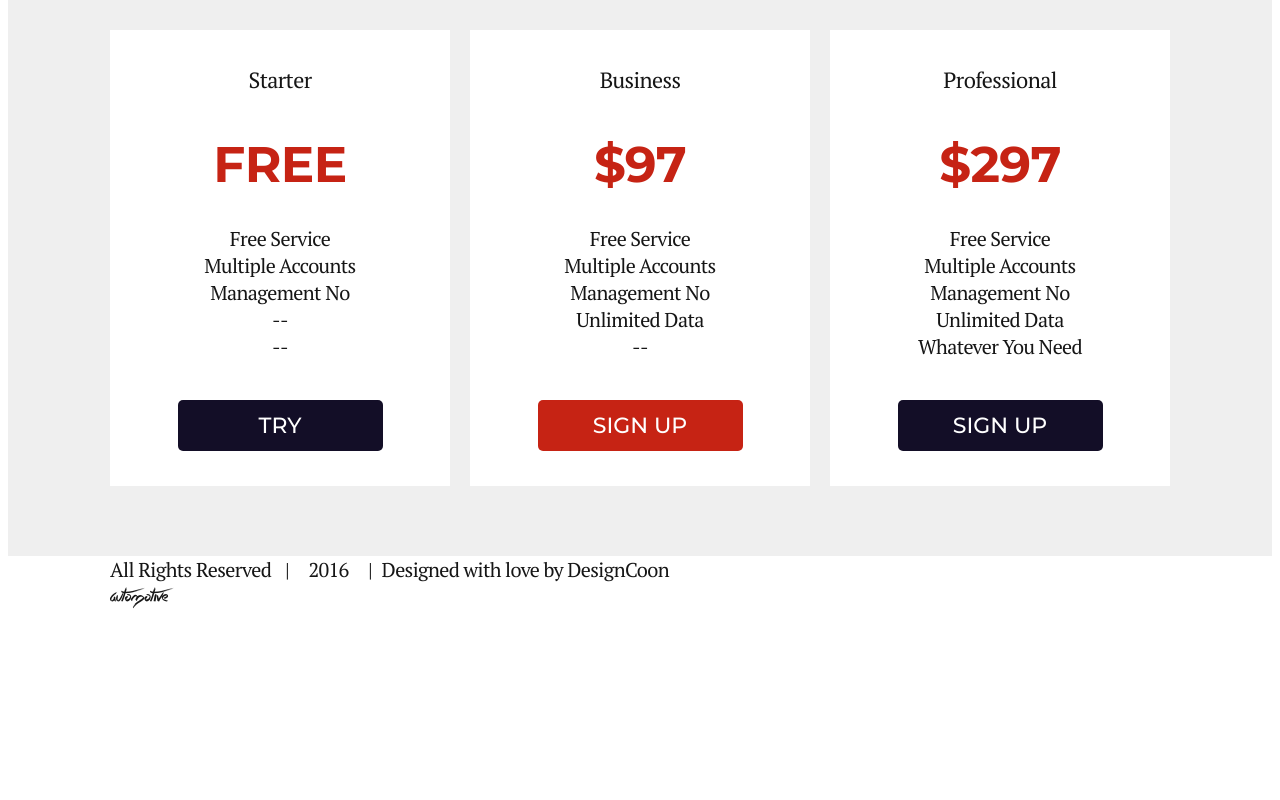
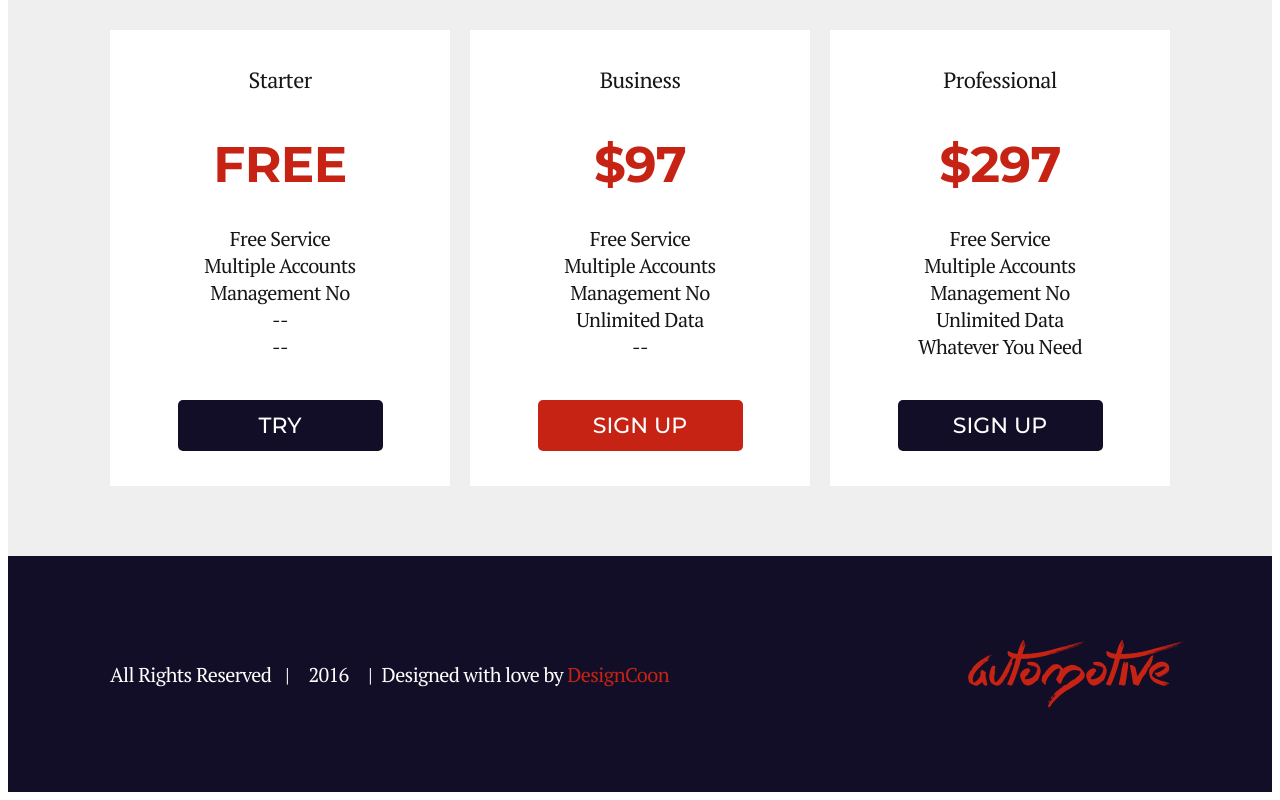
Before and after one commit to nighon79/automotive, a plain HTML site: page index.html in a window 1280 px wide. Shown: the part 1415-2215 px from the top of the page. Before the commit the page ends 2033 px from the top, so only its background shows below. Drawn offline with Linux system fonts and the light colour scheme.

Commit message:
footer complete

```diff
--- a/css/style.css
+++ b/css/style.css
@@ -216,7 +216,8 @@ body {
     color: var(--cr-white);
 }
 
-.hero__text {
+.hero__text,
+.footer__text {
     color: var(--cr-white);
 }
 .text {
@@ -237,7 +238,8 @@ body {
     margin-bottom: 80px;
 }
 
-.services__title span {
+.services__title span,
+.footer__text span {
     color: var(--cr-secondary);
 }
 
@@ -378,3 +380,26 @@ i {
 .btn--dark:focus {
     box-shadow: inset 0px 0px 5px 1px rgba(232.5168192087506,232.5168192087506,232.5168192087506,0.5);
 }
+
+/* footer */
+
+.footer {
+    padding: 81px 0;
+    background-color: var(--cr-primary);
+}
+.footer__inner {
+    display: flex;
+    justify-content: space-between;
+    align-items: center;
+    gap: 50px;
+}
+
+.footer__logo {
+    color: var(--cr-secondary);
+    font-size: 65px;
+    transition: color .3s;
+}
+
+.footer__logo:hover {
+    color: #CD6057;
+}
```
